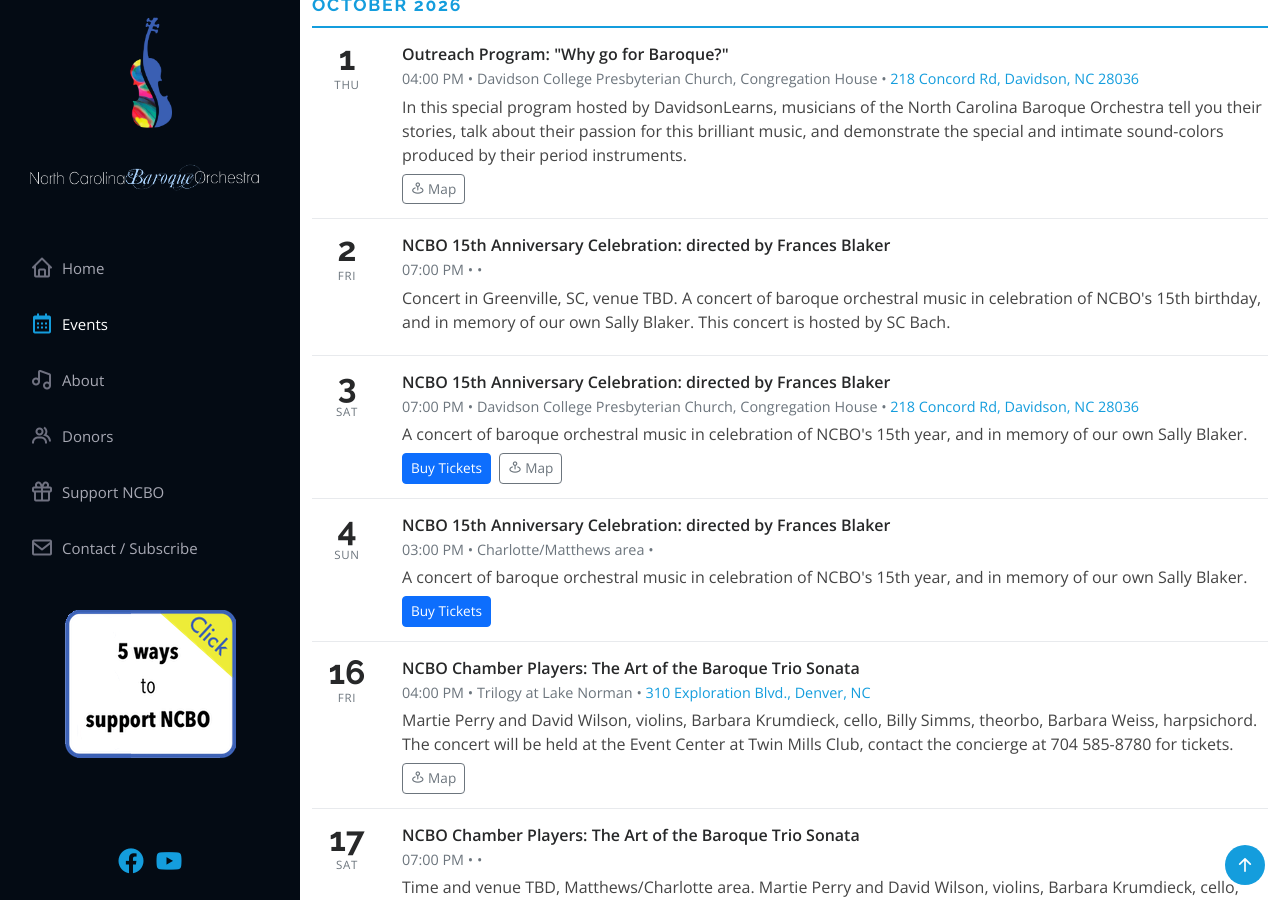
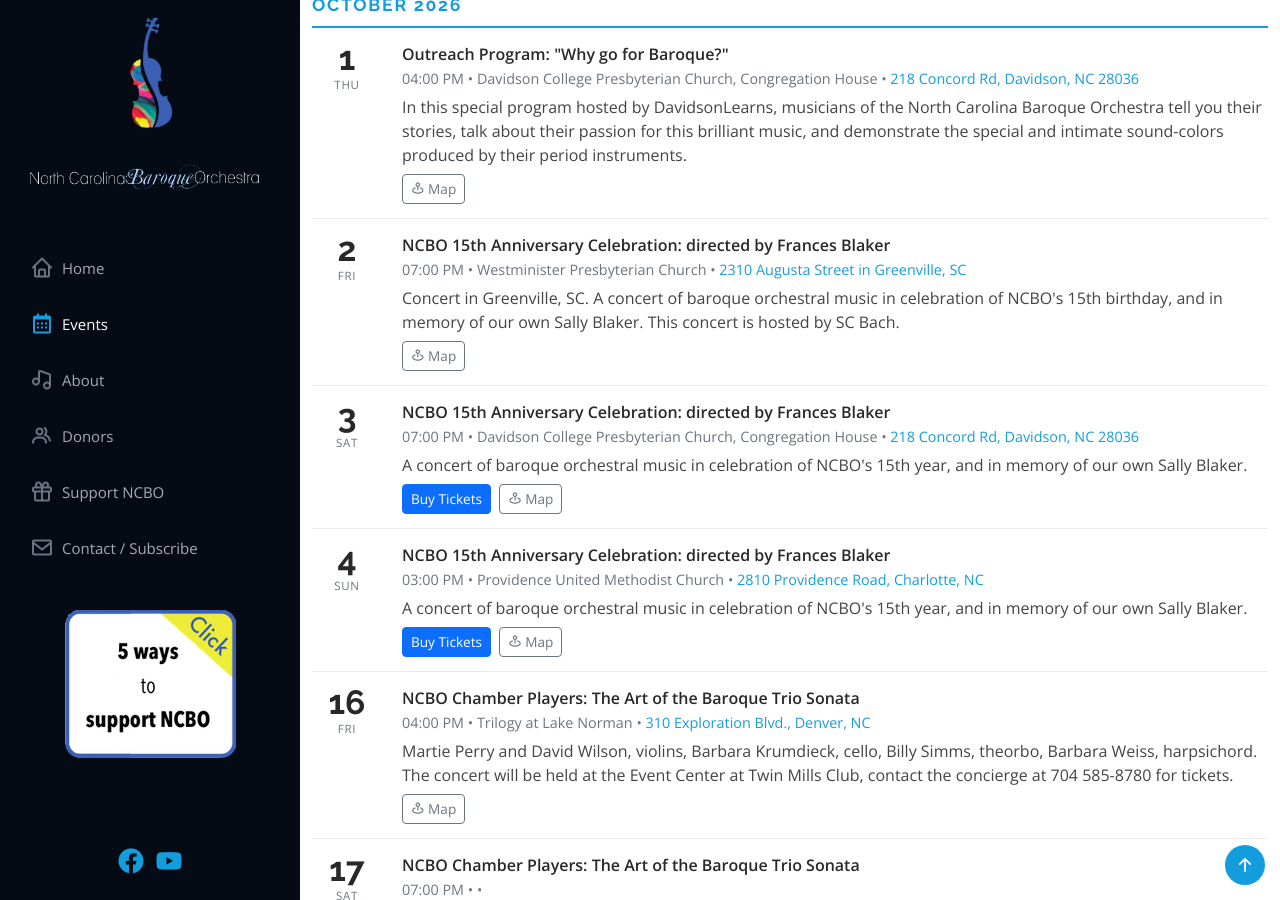
Before and after one commit to ncbaroqueorchestra/ncboweb, a Jekyll site: the page built from index.md, in a window 1280 px wide and 900 px high, scrolled down 1739 px. Built offline with Jekyll 4.4.1, drawn with Linux system fonts in a browser that asks for light colours; comment, search, counter and statistics services are not loaded.

Commit message:
Updated NCBO events

```diff
--- a/_data/events.yml
+++ b/_data/events.yml
@@ -45,18 +45,19 @@
   mapurl: https://maps.app.goo.gl/wEm9o3ELZBDHx7XZ7
   sortdate: 1790884800
   venue: Davidson College Presbyterian Church, Congregation House
-- address: ''
-  description: Concert in Greenville, SC, venue TBD. A concert of baroque orchestral
-    music in celebration of NCBO's 15th birthday, and in memory of our own Sally Blaker.
-    This concert is hosted by SC Bach.
+- address: 2310 Augusta Street in Greenville, SC
+  description: Concert in Greenville, SC. A concert of baroque orchestral music in
+    celebration of NCBO's 15th birthday, and in memory of our own Sally Blaker. This
+    concert is hosted by SC Bach.
   eventdate: 10/02/2026
   eventday: '2'
   eventmonthyear: October 2026
   eventtime: 07:00 PM
   eventweekday: Fri
   heading: 'NCBO 15th Anniversary Celebration: directed by Frances Blaker'
+  mapurl: https://maps.app.goo.gl/PJ8iZ1RbhG7beFVR7
   sortdate: 1790982000
-  venue: ''
+  venue: Westminister Presbyterian Church
 - address: 218 Concord Rd, Davidson, NC 28036
   description: A concert of baroque orchestral music in celebration of NCBO's 15th
     year, and in memory of our own Sally Blaker.
@@ -70,7 +71,7 @@
   sortdate: 1791068400
   ticketurl: https://bit.ly/ncbo_15th_1
   venue: Davidson College Presbyterian Church, Congregation House
-- address: ''
+- address: 2810 Providence Road, Charlotte, NC
   description: A concert of baroque orchestral music in celebration of NCBO's 15th
     year, and in memory of our own Sally Blaker.
   eventdate: 10/04/2026
@@ -79,9 +80,10 @@
   eventtime: 03:00 PM
   eventweekday: Sun
   heading: 'NCBO 15th Anniversary Celebration: directed by Frances Blaker'
+  mapurl: https://maps.app.goo.gl/cccfk2F422GczUXr8
   sortdate: 1791140400
   ticketurl: https://bit.ly/ncbo_15th_2
-  venue: Charlotte/Matthews area
+  venue: Providence United Methodist Church
 - address: 310 Exploration Blvd., Denver, NC
   description: 'Martie Perry and David Wilson, violins, Barbara Krumdieck, cello,
     Billy Simms, theorbo, Barbara Weiss, harpsichord. The concert will be held at
```
